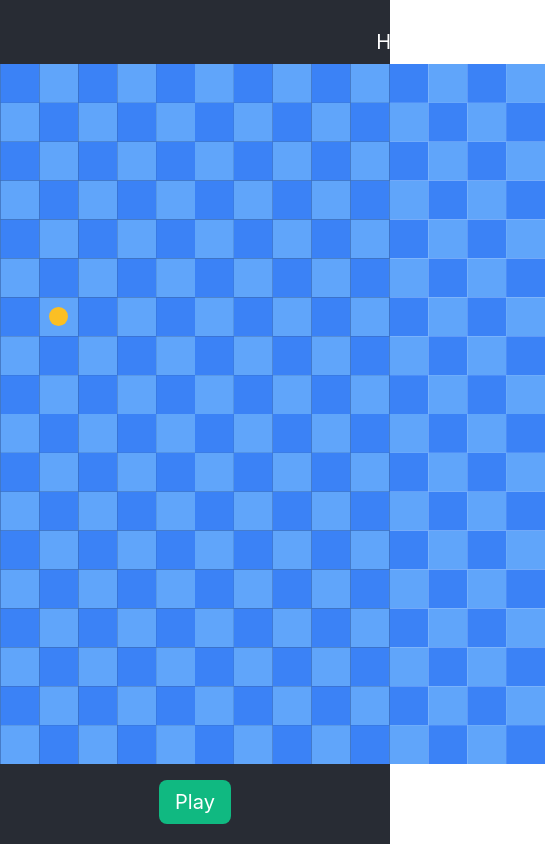
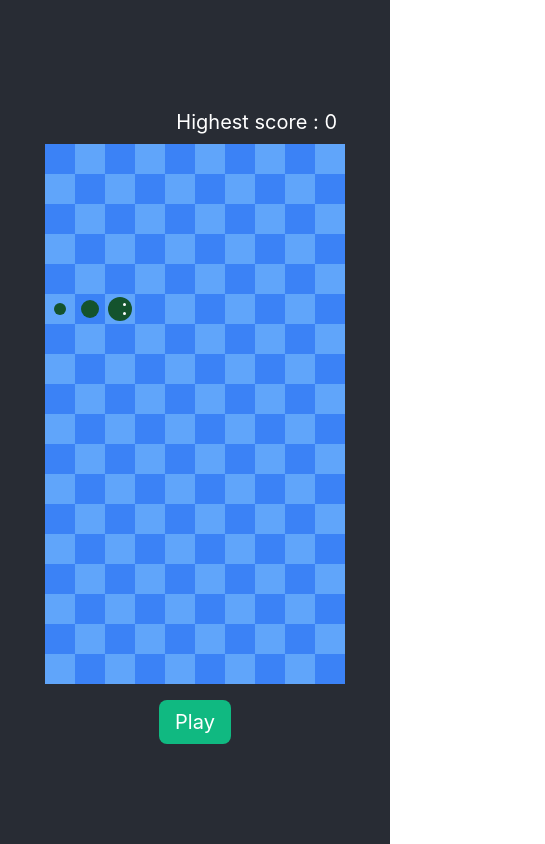
Before and after one commit to TomPradat/react-snake-game, a React (Vite) app: page / in a window 390 px wide. Shown: the whole page, 545 px wide, since content can reach past the window. Built offline with nearby package versions, Linux system fonts and the light colour scheme.

Commit message:
:recycle: Refactor + add react-responsive

```diff
--- a/package.json
+++ b/package.json
@@ -10,12 +10,14 @@
     "autoprefixer": "^10.2.5",
     "react": "^17.0.0",
     "react-dom": "^17.0.0",
+    "react-responsive": "^8.2.0",
     "react-swipeable": "^6.1.0",
     "tailwindcss": "^2.1.2"
   },
   "devDependencies": {
     "@types/react": "^17.0.0",
     "@types/react-dom": "^17.0.0",
+    "@types/react-responsive": "^8.0.2",
     "@types/tailwindcss": "^2.0.2",
     "@vitejs/plugin-react-refresh": "^1.3.1",
     "prettier": "^2.2.1",
--- a/src/App.tsx
+++ b/src/App.tsx
@@ -1,15 +1,16 @@
 import React, { useState } from "react";
 import Game from "./Game";
+import { SettingsProvider } from "./GameSettingsContext";
 
 function App() {
-  const [count, setCount] = useState(0);
-
   return (
     <div
       style={{ backgroundColor: "#282c34" }}
       className="min-h-screen flex flex-col items-center justify-center text-white text-center text-xl"
     >
-      <Game />
+      <SettingsProvider>
+        <Game />
+      </SettingsProvider>
     </div>
   );
 }
--- a/src/Apple.tsx
+++ /dev/null
@@ -1,20 +0,0 @@
-import React from "react";
-
-type Props = {
-  tileSize: number;
-  position: { x: number; y: number };
-};
-
-const Apple = ({ tileSize, position }: Props) => (
-  <div
-    className="bg-yellow-400 rounded-full absolute"
-    style={{
-      width: `${tileSize - 20}px`,
-      height: `${tileSize - 20}px`,
-      left: position.x * tileSize + 10,
-      top: position.y * tileSize + 10,
-    }}
-  />
-);
-
-export default Apple;
--- /dev/null
+++ b/src/Fruit.tsx
@@ -0,0 +1,30 @@
+import React from "react";
+import { useSettings } from "./GameSettingsContext";
+
+type Props = {
+  position: { x: number; y: number };
+};
+
+const Fruit = ({ position }: Props) => {
+  const {
+    board: { tileSize },
+    fruit: { color: fruitColor },
+  } = useSettings();
+
+  let padding = tileSize / 2;
+
+  return (
+    <div
+      className="rounded-full absolute"
+      style={{
+        width: `${tileSize - padding}px`,
+        height: `${tileSize - padding}px`,
+        backgroundColor: fruitColor,
+        left: position.x * tileSize + padding / 2,
+        top: position.y * tileSize + padding / 2,
+      }}
+    />
+  );
+};
+
+export default Fruit;
--- a/src/Game.tsx
+++ b/src/Game.tsx
@@ -1,14 +1,11 @@
 import React, { useEffect, useState } from "react";
 import { useSwipeable } from "react-swipeable";
-import Apple from "./Apple";
-import { GAME_CONSTANTS } from "./constants";
+import Fruit from "./Fruit";
 import tick, { computeNextDirection, Directions, GameState } from "./core";
+import { useSettings } from "./GameSettingsContext";
 import GridBackground from "./GridBackground";
 import { getHighestScore, registerScore } from "./score";
 import Snake from "./Snake/Snake";
-
-const { size, numberOfRows, speed } = GAME_CONSTANTS.board;
-const tileSize = size / numberOfRows;
 
 const initialState = {
   snake: [
@@ -16,7 +13,7 @@ const initialState = {
     { x: 1, y: 5 },
     { x: 2, y: 5 },
   ],
-  apple: { x: 5, y: 6 },
+  fruit: null,
   direction: Directions.Right,
   isGameOver: false,
 };
@@ -31,6 +28,10 @@ const keyDirectionMapping: Record<string, Directions> = {
 const Game = () => {
   const [isPaused, setIsPaused] = useState(true);
   const [state, setState] = useState<GameState>(initialState);
+
+  const {
+    board: { numberOfRows, numberOfColumns, speed },
+  } = useSettings();
 
   useEffect(() => {
     const changeDirectionHandler = (event: KeyboardEvent) => {
@@ -57,7 +58,7 @@ const Game = () => {
 
     if (!isPaused && !state.isGameOver) {
       intervalId = setInterval(() => {
-        setState((current) => tick(current, numberOfRows));
+        setState((current) => tick(current, numberOfRows, numberOfColumns));
       }, speed);
     }
 
@@ -74,18 +75,24 @@ const Game = () => {
     }
   }, [state.isGameOver]);
 
-  const handleSwipe = React.useCallback((direction: Directions) => {
-    setState((current) => ({
-      ...current,
-      direction: computeNextDirection(current, direction),
-    }));
-  }, []);
+  const handleSwipe = React.useCallback(
+    (direction: Directions) => {
+      if (!state.isGameOver) {
+        setState((current) => ({
+          ...current,
+          direction: computeNextDirection(current, direction),
+        }));
+      }
+    },
+    [state.isGameOver]
+  );
 
   const swipeEventsHandler = useSwipeable({
     onSwipedDown: () => handleSwipe(Directions.Bottom),
     onSwipedLeft: () => handleSwipe(Directions.Left),
     onSwipedRight: () => handleSwipe(Directions.Right),
     onSwipedUp: () => handleSwipe(Directions.Top),
+    preventDefaultTouchmoveEvent: true,
   });
 
   return (
@@ -93,12 +100,8 @@ const Game = () => {
       <div className="text-right p-2">Highest score : {getHighestScore()}</div>
       <div {...swipeEventsHandler} className="relative mb-4">
         <GridBackground />
-        <Snake
-          tileSize={tileSize}
-          parts={state.snake}
-          direction={state.direction}
-        />
-        {state.apple && <Apple tileSize={tileSize} position={state.apple} />}
+        <Snake parts={state.snake} direction={state.direction} />
+        {state.fruit && <Fruit position={state.fruit} />}
         {state.isGameOver && (
           <div className="absolute w-full h-full left-0 top-0 flex items-center justify-center font-bold text-5xl">
             GAME OVER
--- /dev/null
+++ b/src/GameSettingsContext.tsx
@@ -0,0 +1,66 @@
+import React, { useEffect } from "react";
+import { useMediaQuery } from "react-responsive";
+import colors from "tailwindcss/colors";
+
+const initialSettings = {
+  board: {
+    tileSize: 20,
+    numberOfRows: 18,
+    numberOfColumns: 18,
+    primaryColor: colors.blue[500],
+    secondaryColor: colors.blue[400],
+    speed: 300 / 3,
+  },
+  snake: {
+    color: colors.green[900],
+  },
+  fruit: {
+    color: colors.yellow[400],
+  },
+};
+
+const GameSettingsContext = React.createContext<{
+  board: {
+    tileSize: number;
+    numberOfRows: number;
+    numberOfColumns: number;
+    primaryColor: string;
+    secondaryColor: string;
+    speed: number;
+  };
+  snake: {
+    color: string;
+  };
+  fruit: {
+    color: string;
+  };
+}>(initialSettings);
+
+const SettingsProvider = ({ children }: { children: React.ReactElement }) => {
+  const [settings, setSettings] = React.useState(initialSettings);
+
+  const isMobile = useMediaQuery({ query: "(max-width: 750px)" });
+
+  useEffect(() => {
+    setSettings((old) => ({
+      ...old,
+      board: {
+        ...old.board,
+        tileSize: isMobile ? 30 : 50,
+        numberOfRows: isMobile ? 18 : 18,
+        numberOfColumns: isMobile ? 10 : 18,
+        speed: isMobile ? 400 / 3 : 300 / 3,
+      },
+    }));
+  }, [isMobile]);
+
+  return (
+    <GameSettingsContext.Provider value={settings}>
+      {children}
+    </GameSettingsContext.Provider>
+  );
+};
+
+const useSettings = () => React.useContext(GameSettingsContext);
+
+export { useSettings, SettingsProvider };
--- a/src/GridBackground.tsx
+++ b/src/GridBackground.tsx
@@ -1,23 +1,26 @@
-import React, { useEffect, useRef } from "react";
-import { GAME_CONSTANTS } from "./constants";
-
-const {
-  size,
-  numberOfRows,
-  primaryColor,
-  secondaryColor,
-} = GAME_CONSTANTS.board;
+import React, { useCallback, useEffect, useRef } from "react";
+import { useSettings } from "./GameSettingsContext";
 
 const GridBackground = () => {
   const canvasRef = useRef<HTMLCanvasElement>(null);
 
-  const drawBackground = (context: CanvasRenderingContext2D) => {
-    const numberOfTiles = Math.pow(numberOfRows, 2);
-    const tileSize = size / numberOfRows;
+  const {
+    board: {
+      tileSize,
+      numberOfRows,
+      numberOfColumns,
+      primaryColor,
+      secondaryColor,
+    },
+  } = useSettings();
+
+  const drawBackground = useCallback(
+    (context: CanvasRenderingContext2D) => {
+      const numberOfTiles = numberOfColumns * numberOfRows;
 
       for (let i = 0; i < numberOfTiles; i++) {
-      const columnNumber = i % numberOfRows;
-      const rowNumber = (i - columnNumber) / numberOfRows;
+        const columnNumber = i % numberOfColumns;
+        const rowNumber = (i - columnNumber) / numberOfColumns;
 
         context.fillStyle =
           (rowNumber + columnNumber) % 2 === 0 ? primaryColor : secondaryColor;
@@ -28,7 +31,9 @@ const GridBackground = () => {
           tileSize
         );
       }
-  };
+    },
+    [numberOfRows, numberOfColumns, primaryColor, secondaryColor, tileSize]
+  );
 
   useEffect(() => {
     const context = canvasRef.current?.getContext("2d");
@@ -36,9 +41,15 @@ const GridBackground = () => {
     if (context) {
       drawBackground(context);
     }
-  }, []);
+  }, [drawBackground]);
 
-  return <canvas width={`${size}px`} height={`${size}px`} ref={canvasRef} />;
+  return (
+    <canvas
+      width={`${tileSize * numberOfColumns}px`}
+      height={`${tileSize * numberOfRows}px`}
+      ref={canvasRef}
+    />
+  );
 };
 
 export default GridBackground;
--- a/src/Snake/Head.tsx
+++ b/src/Snake/Head.tsx
@@ -1,56 +1,69 @@
 import React from "react";
-import { GAME_CONSTANTS } from "../constants";
 import { Directions } from "../core";
-
-const { speed } = GAME_CONSTANTS.board;
+import { useSettings } from "../GameSettingsContext";
 
 type Props = {
   direction: Directions;
-  tileSize: number;
   part: { x: number; y: number };
 };
 
-const Head = ({ tileSize, direction, part }: Props) => {
-  let reduction = 10;
+const Head = ({ direction, part }: Props) => {
+  const {
+    board: { speed, tileSize },
+    snake: { color: snakeColor },
+  } = useSettings();
 
-  let leftEyeClasses;
-  let rightEyeClasses;
+  let reduction = tileSize / 5;
+
+  let leftEyeStyle;
+  let rightEyeStyle;
 
   switch (direction) {
     case Directions.Bottom:
-      leftEyeClasses = "bottom-2 right-2";
-      rightEyeClasses = "bottom-2 left-2";
+      leftEyeStyle = { bottom: reduction, right: reduction };
+      rightEyeStyle = { bottom: reduction, left: reduction };
       break;
     case Directions.Top:
-      leftEyeClasses = "top-2 left-2";
-      rightEyeClasses = "top-2 right-2";
+      leftEyeStyle = { top: reduction, left: reduction };
+      rightEyeStyle = { top: reduction, right: reduction };
       break;
     case Directions.Left:
-      leftEyeClasses = "bottom-2 left-2";
-      rightEyeClasses = "top-2 left-2";
+      leftEyeStyle = { bottom: reduction, left: reduction };
+      rightEyeStyle = { top: reduction, left: reduction };
       break;
     case Directions.Right:
-      leftEyeClasses = "top-2 right-2";
-      rightEyeClasses = "bottom-2 right-2";
+      leftEyeStyle = { top: reduction, right: reduction };
+      rightEyeStyle = { bottom: reduction, right: reduction };
       break;
   }
 
   return (
     <div
-      className="bg-blue-900 rounded-full absolute"
+      className="rounded-full absolute"
       style={{
         width: `${tileSize - reduction}px`,
         height: `${tileSize - reduction}px`,
         left: part.x * tileSize + reduction / 2,
         top: part.y * tileSize + reduction / 2,
+        backgroundColor: snakeColor,
         transition: `all ${speed}ms linear`,
       }}
     >
       <div
-        className={`bg-white rounded-full absolute ${leftEyeClasses} z-10 w-1 h-1`}
+        className={`bg-white rounded-full absolute z-10`}
+        style={{
+          ...leftEyeStyle,
+          width: tileSize / 10,
+          height: tileSize / 10,
+        }}
       ></div>
       <div
-        className={`bg-white rounded-full absolute ${rightEyeClasses} z-10 w-1 h-1`}
+        className={`bg-white rounded-full absolute z-10`}
+        style={{
+          ...rightEyeStyle,
+          width: tileSize / 10,
+          height: tileSize / 10,
+        }}
       ></div>
     </div>
   );
--- a/src/Snake/Snake.tsx
+++ b/src/Snake/Snake.tsx
@@ -1,32 +1,35 @@
 import React from "react";
-import { GAME_CONSTANTS } from "../constants";
 import { Directions } from "../core";
+import { useSettings } from "../GameSettingsContext";
 import Head from "./Head";
 
-const { speed } = GAME_CONSTANTS.board;
-
 type Props = {
-  tileSize: number;
   parts: Array<{ x: number; y: number }>;
   direction: Directions;
 };
 
-const Snake = ({ tileSize, parts, direction }: Props) => {
+const Snake = ({ parts, direction }: Props) => {
+  const {
+    board: { speed, tileSize },
+    snake: { color: snakeColor },
+  } = useSettings();
+
   return (
     <>
       {parts.map((part, index) => {
-        let reduction = 10;
+        let reduction = tileSize / 5;
         if (index === 0) {
-          reduction += 10;
+          reduction *= 3;
         } else if (index === 1) {
-          reduction += 5;
+          reduction *= 2;
+        } else if (index === 2) {
+          reduction *= 1.5;
         }
 
         if (index === parts.length - 1) {
           return (
             <Head
               key={parts.length - index}
-              tileSize={tileSize}
               part={part}
               direction={direction}
             />
@@ -36,12 +39,13 @@ const Snake = ({ tileSize, parts, direction }: Props) => {
         return (
           <div
             key={parts.length - index}
-            className="bg-blue-900 rounded-full absolute"
+            className="rounded-full absolute"
             style={{
               width: `${tileSize - reduction}px`,
               height: `${tileSize - reduction}px`,
               left: part.x * tileSize + reduction / 2,
               top: part.y * tileSize + reduction / 2,
+              backgroundColor: snakeColor,
               transition: `all ${speed}ms linear`,
             }}
           />
--- a/src/constants.ts
+++ /dev/null
@@ -1,11 +0,0 @@
-import colors from "tailwindcss/colors";
-
-export const GAME_CONSTANTS = {
-  board: {
-    size: 700,
-    numberOfRows: 18,
-    primaryColor: colors.blue[500],
-    secondaryColor: colors.blue[400],
-    speed: 300 / 3,
-  },
-};
--- a/src/core.tsx
+++ b/src/core.tsx
@@ -13,14 +13,15 @@ class GameOverError extends Error {}
 
 export type GameState = {
   snake: Snake;
-  apple: Position | null;
+  fruit: Position | null;
   direction: Directions;
   isGameOver: boolean;
 };
 
 const computeNextSnake = (
-  { snake, apple, direction }: GameState,
-  numberOfRows: number
+  { snake, fruit, direction }: GameState,
+  numberOfRows: number,
+  numberOfColumns: number
 ): Snake => {
   const nextSnake = [...snake];
 
@@ -59,7 +60,7 @@ const computeNextSnake = (
   }
 
   if (
-    nextSnakeHeadPosition.x >= numberOfRows ||
+    nextSnakeHeadPosition.x >= numberOfColumns ||
     nextSnakeHeadPosition.y >= numberOfRows ||
     nextSnakeHeadPosition.x < 0 ||
     nextSnakeHeadPosition.y < 0
@@ -78,9 +79,9 @@ const computeNextSnake = (
   }
 
   if (
-    !apple ||
-    apple.x !== nextSnakeHeadPosition.x ||
-    apple.y !== nextSnakeHeadPosition.y
+    !fruit ||
+    fruit.x !== nextSnakeHeadPosition.x ||
+    fruit.y !== nextSnakeHeadPosition.y
   ) {
   }
 
@@ -88,9 +89,9 @@ const computeNextSnake = (
   nextSnake.push(nextSnakeHeadPosition);
 
   if (
-    apple &&
-    apple.x === nextSnakeHeadPosition.x &&
-    apple.y === nextSnakeHeadPosition.y
+    fruit &&
+    fruit.x === nextSnakeHeadPosition.x &&
+    fruit.y === nextSnakeHeadPosition.y
   ) {
     nextSnake.unshift(tail as Position);
   }
@@ -102,10 +103,14 @@ const generateNumber = (min: number, max: number): number => {
   return Math.ceil(Math.random() * (max - min) + min);
 };
 
-const generateApple = (snake: Snake, numberOfRows: number): Position => {
-  const numberOfTiles = Math.pow(numberOfRows, 2);
+const generateApple = (
+  snake: Snake,
+  numberOfRows: number,
+  numberOfColumns: number
+): Position => {
+  const numberOfTiles = numberOfRows * numberOfColumns;
 
-  const numbersToExclude = snake.map(({ x, y }) => y * numberOfRows + x);
+  const numbersToExclude = snake.map(({ x, y }) => y * numberOfColumns + x);
 
   const candidates = new Array(numberOfTiles)
     .fill("")
@@ -117,8 +122,8 @@ const generateApple = (snake: Snake, numberOfRows: number): Position => {
   const chosenNumber = candidates[randomNumber];
 
   return {
-    x: chosenNumber % numberOfRows,
-    y: (chosenNumber - (chosenNumber % numberOfRows)) / numberOfRows,
+    x: chosenNumber % numberOfColumns,
+    y: (chosenNumber - (chosenNumber % numberOfColumns)) / numberOfColumns,
   };
 };
 
@@ -146,20 +151,24 @@ export const computeNextDirection = (
     : nextDirection;
 };
 
-const tick = (state: GameState, numberOfRows: number): GameState => {
+const tick = (
+  state: GameState,
+  numberOfRows: number,
+  numberOfColumns: number
+): GameState => {
   try {
-    const snake = computeNextSnake(state, numberOfRows);
-    let apple: Position | null;
+    const snake = computeNextSnake(state, numberOfRows, numberOfColumns);
+    let fruit: Position | null;
 
     if (snake.length > state.snake.length) {
-      apple = null;
-    } else if (state.apple === null) {
-      apple = generateApple(snake, numberOfRows);
+      fruit = null;
+    } else if (state.fruit === null) {
+      fruit = generateApple(snake, numberOfRows, numberOfColumns);
     } else {
-      apple = state.apple;
+      fruit = state.fruit;
     }
 
-    return { snake, apple, direction: state.direction, isGameOver: false };
+    return { snake, fruit, direction: state.direction, isGameOver: false };
   } catch (error) {
     return { ...state, isGameOver: true };
   }
--- a/src/index.css
+++ b/src/index.css
@@ -4,7 +4,7 @@
 
 body {
   margin: 0;
-  font-family: -apple-system, BlinkMacSystemFont, "Segoe UI", "Roboto", "Oxygen",
+  font-family: -fruit-system, BlinkMacSystemFont, "Segoe UI", "Roboto", "Oxygen",
     "Ubuntu", "Cantarell", "Fira Sans", "Droid Sans", "Helvetica Neue",
     sans-serif;
   -webkit-font-smoothing: antialiased;
```
Also changed, not shown: 1 other file (tests, documents, lock files or other folders). Lines whose indentation alone changed are shown as unchanged.
